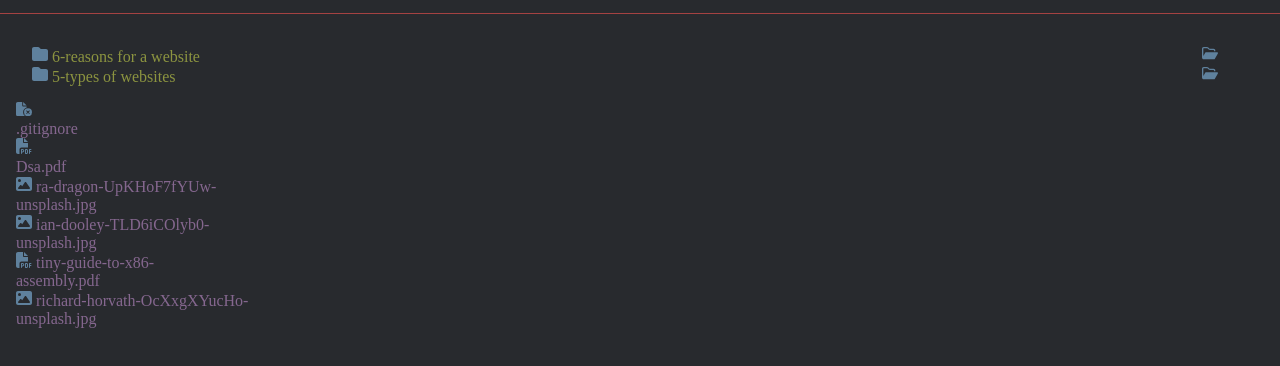
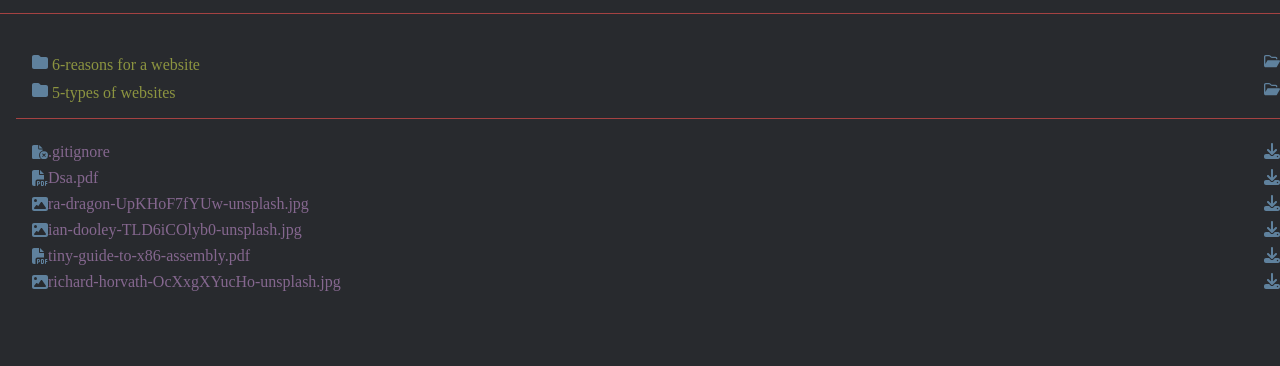
Before and after one commit to Kingston-5/F-share, a plain HTML site: page index.html in a window 1280 px wide. Shown: the part 44-410 px from the top of the page. Drawn offline with Linux system fonts and the light colour scheme.

Commit message:
added: completed base styling

```diff
--- a/assets/css/style.css
+++ b/assets/css/style.css
@@ -32,6 +32,23 @@ li {
   justify-content: space-between;
   align-items: center;
 }
+
+li span {
+  width: 50%;
+  display: flex;
+  flex-direction: row;
+  justify-content: start;
+  align-items: center;
+}
+
+li a {
+  width: 1rem;
+  display: flex;
+  flex-direction: row;
+  justify-content: center;
+  align-items: center;
+}
+
 /* navigation */
 nav{
   margin: 0;
@@ -55,8 +72,8 @@ nav{
   align-items: start;
   }
 
-.main .dirs {
-  width: 95%;
+.main .dirs, .singles {
+  width: 100%;
   margin: 0;
   padding: 1rem;
   display: flex;
@@ -65,7 +82,12 @@ nav{
   align-items: start;
 }
 
-.dirs .dir {
+.dirs {
+  border-bottom: 1px solid var(--color-1)
+}
+
+.dirs .dir, .singles .single  {
+  padding-top: .5rem;
   width: 100%;
   display: flex;
   flex-direction: column;
@@ -73,12 +95,16 @@ nav{
   align-items: start;
 }
 
-.dir .controls {
+.dir .controls, .singles .single {
   width: 100%;
   display: flex;
   flex-direction: row;
   justify-content: space-between;
   align-items: start;
+}
+
+.single span {
+  width: 70%;
 }
 
 .controls p {
@@ -98,12 +124,16 @@ nav{
   transition: 0.4s;
 }
 
+.panel li {
+  padding-top: .5rem;
+}
+
 /* Add a background color to the button if it is clicked on (add the .active class with JS), and when you move the mouse over it (hover) */
-.active, .accordion:hover {
+.active, .accordion:hover, li a:hover {
   background-color: var(--color-2);
 }
 
-.accordion svg:hover {
+.accordion svg:hover, li a svg:hover {
   fill: var(--color-2);
 }
 
--- a/index.html
+++ b/index.html
@@ -103,33 +103,33 @@ slide-2.jpg</span><a href="./public/5-types of websites/slide-2.jpg" download>
 </div>
 </div>
 
-        <ul id="">
-<li id="{childId}">
+        <ul class="singles">
+<li class="single">
 <span><svg xmlns="http://www.w3.org/2000/svg" viewBox="0 0 576 512"><!--! Font Awesome Pro 6.4.0 by @fontawesome - https://fontawesome.com License - https://fontawesome.com/license (Commercial License) Copyright 2023 Fonticons, Inc. --><path d="M0 64C0 28.7 28.7 0 64 0H224V128c0 17.7 14.3 32 32 32H384v38.6C310.1 219.5 256 287.4 256 368c0 59.1 29.1 111.3 73.7 143.3c-3.2 .5-6.4 .7-9.7 .7H64c-35.3 0-64-28.7-64-64V64zm384 64H256V0L384 128zm48 96a144 144 0 1 1 0 288 144 144 0 1 1 0-288zm59.3 107.3c6.2-6.2 6.2-16.4 0-22.6s-16.4-6.2-22.6 0L432 345.4l-36.7-36.7c-6.2-6.2-16.4-6.2-22.6 0s-6.2 16.4 0 22.6L409.4 368l-36.7 36.7c-6.2 6.2-6.2 16.4 0 22.6s16.4 6.2 22.6 0L432 390.6l36.7 36.7c6.2 6.2 16.4 6.2 22.6 0s6.2-16.4 0-22.6L454.6 368l36.7-36.7z"/></svg>
 .gitignore</span><a href="./public/.gitignore" download><svg xmlns="http://www.w3.org/2000/svg" viewBox="0 0 512 512"><!--! Font Awesome Pro 6.4.0 by @fontawesome - https://fontawesome.com License - https://fontawesome.com/license (Commercial License) Copyright 2023 Fonticons, Inc. --><path d="M288 32c0-17.7-14.3-32-32-32s-32 14.3-32 32V274.7l-73.4-73.4c-12.5-12.5-32.8-12.5-45.3 0s-12.5 32.8 0 45.3l128 128c12.5 12.5 32.8 12.5 45.3 0l128-128c12.5-12.5 12.5-32.8 0-45.3s-32.8-12.5-45.3 0L288 274.7V32zM64 352c-35.3 0-64 28.7-64 64v32c0 35.3 28.7 64 64 64H448c35.3 0 64-28.7 64-64V416c0-35.3-28.7-64-64-64H346.5l-45.3 45.3c-25 25-65.5 25-90.5 0L165.5 352H64zm368 56a24 24 0 1 1 0 48 24 24 0 1 1 0-48z"/></svg>
 </a>
 </li>
-<li id="{childId}">
+<li class="single">
 <span><svg xmlns="http://www.w3.org/2000/svg" viewBox="0 0 512 512"><!--! Font Awesome Pro 6.4.0 by @fontawesome - https://fontawesome.com License - https://fontawesome.com/license (Commercial License) Copyright 2023 Fonticons, Inc. --><path d="M0 64C0 28.7 28.7 0 64 0H224V128c0 17.7 14.3 32 32 32H384V304H176c-35.3 0-64 28.7-64 64V512H64c-35.3 0-64-28.7-64-64V64zm384 64H256V0L384 128zM176 352h32c30.9 0 56 25.1 56 56s-25.1 56-56 56H192v32c0 8.8-7.2 16-16 16s-16-7.2-16-16V448 368c0-8.8 7.2-16 16-16zm32 80c13.3 0 24-10.7 24-24s-10.7-24-24-24H192v48h16zm96-80h32c26.5 0 48 21.5 48 48v64c0 26.5-21.5 48-48 48H304c-8.8 0-16-7.2-16-16V368c0-8.8 7.2-16 16-16zm32 128c8.8 0 16-7.2 16-16V400c0-8.8-7.2-16-16-16H320v96h16zm80-112c0-8.8 7.2-16 16-16h48c8.8 0 16 7.2 16 16s-7.2 16-16 16H448v32h32c8.8 0 16 7.2 16 16s-7.2 16-16 16H448v48c0 8.8-7.2 16-16 16s-16-7.2-16-16V432 368z"/></svg>
 Dsa.pdf</span><a href="./public/Dsa.pdf" download><svg xmlns="http://www.w3.org/2000/svg" viewBox="0 0 512 512"><!--! Font Awesome Pro 6.4.0 by @fontawesome - https://fontawesome.com License - https://fontawesome.com/license (Commercial License) Copyright 2023 Fonticons, Inc. --><path d="M288 32c0-17.7-14.3-32-32-32s-32 14.3-32 32V274.7l-73.4-73.4c-12.5-12.5-32.8-12.5-45.3 0s-12.5 32.8 0 45.3l128 128c12.5 12.5 32.8 12.5 45.3 0l128-128c12.5-12.5 12.5-32.8 0-45.3s-32.8-12.5-45.3 0L288 274.7V32zM64 352c-35.3 0-64 28.7-64 64v32c0 35.3 28.7 64 64 64H448c35.3 0 64-28.7 64-64V416c0-35.3-28.7-64-64-64H346.5l-45.3 45.3c-25 25-65.5 25-90.5 0L165.5 352H64zm368 56a24 24 0 1 1 0 48 24 24 0 1 1 0-48z"/></svg>
 </a>
 </li>
-<li id="{childId}">
+<li class="single">
 <span><svg xmlns="http://www.w3.org/2000/svg" viewBox="0 0 512 512"><!--! Font Awesome Pro 6.4.0 by @fontawesome - https://fontawesome.com License - https://fontawesome.com/license (Commercial License) Copyright 2023 Fonticons, Inc. --><path d="M0 96C0 60.7 28.7 32 64 32H448c35.3 0 64 28.7 64 64V416c0 35.3-28.7 64-64 64H64c-35.3 0-64-28.7-64-64V96zM323.8 202.5c-4.5-6.6-11.9-10.5-19.8-10.5s-15.4 3.9-19.8 10.5l-87 127.6L170.7 297c-4.6-5.7-11.5-9-18.7-9s-14.2 3.3-18.7 9l-64 80c-5.8 7.2-6.9 17.1-2.9 25.4s12.4 13.6 21.6 13.6h96 32H424c8.9 0 17.1-4.9 21.2-12.8s3.6-17.4-1.4-24.7l-120-176zM112 192a48 48 0 1 0 0-96 48 48 0 1 0 0 96z"/></svg>
 ra-dragon-UpKHoF7fYUw-unsplash.jpg</span><a href="./public/ra-dragon-UpKHoF7fYUw-unsplash.jpg" download><svg xmlns="http://www.w3.org/2000/svg" viewBox="0 0 512 512"><!--! Font Awesome Pro 6.4.0 by @fontawesome - https://fontawesome.com License - https://fontawesome.com/license (Commercial License) Copyright 2023 Fonticons, Inc. --><path d="M288 32c0-17.7-14.3-32-32-32s-32 14.3-32 32V274.7l-73.4-73.4c-12.5-12.5-32.8-12.5-45.3 0s-12.5 32.8 0 45.3l128 128c12.5 12.5 32.8 12.5 45.3 0l128-128c12.5-12.5 12.5-32.8 0-45.3s-32.8-12.5-45.3 0L288 274.7V32zM64 352c-35.3 0-64 28.7-64 64v32c0 35.3 28.7 64 64 64H448c35.3 0 64-28.7 64-64V416c0-35.3-28.7-64-64-64H346.5l-45.3 45.3c-25 25-65.5 25-90.5 0L165.5 352H64zm368 56a24 24 0 1 1 0 48 24 24 0 1 1 0-48z"/></svg>
 </a>
 </li>
-<li id="{childId}">
+<li class="single">
 <span><svg xmlns="http://www.w3.org/2000/svg" viewBox="0 0 512 512"><!--! Font Awesome Pro 6.4.0 by @fontawesome - https://fontawesome.com License - https://fontawesome.com/license (Commercial License) Copyright 2023 Fonticons, Inc. --><path d="M0 96C0 60.7 28.7 32 64 32H448c35.3 0 64 28.7 64 64V416c0 35.3-28.7 64-64 64H64c-35.3 0-64-28.7-64-64V96zM323.8 202.5c-4.5-6.6-11.9-10.5-19.8-10.5s-15.4 3.9-19.8 10.5l-87 127.6L170.7 297c-4.6-5.7-11.5-9-18.7-9s-14.2 3.3-18.7 9l-64 80c-5.8 7.2-6.9 17.1-2.9 25.4s12.4 13.6 21.6 13.6h96 32H424c8.9 0 17.1-4.9 21.2-12.8s3.6-17.4-1.4-24.7l-120-176zM112 192a48 48 0 1 0 0-96 48 48 0 1 0 0 96z"/></svg>
 ian-dooley-TLD6iCOlyb0-unsplash.jpg</span><a href="./public/ian-dooley-TLD6iCOlyb0-unsplash.jpg" download><svg xmlns="http://www.w3.org/2000/svg" viewBox="0 0 512 512"><!--! Font Awesome Pro 6.4.0 by @fontawesome - https://fontawesome.com License - https://fontawesome.com/license (Commercial License) Copyright 2023 Fonticons, Inc. --><path d="M288 32c0-17.7-14.3-32-32-32s-32 14.3-32 32V274.7l-73.4-73.4c-12.5-12.5-32.8-12.5-45.3 0s-12.5 32.8 0 45.3l128 128c12.5 12.5 32.8 12.5 45.3 0l128-128c12.5-12.5 12.5-32.8 0-45.3s-32.8-12.5-45.3 0L288 274.7V32zM64 352c-35.3 0-64 28.7-64 64v32c0 35.3 28.7 64 64 64H448c35.3 0 64-28.7 64-64V416c0-35.3-28.7-64-64-64H346.5l-45.3 45.3c-25 25-65.5 25-90.5 0L165.5 352H64zm368 56a24 24 0 1 1 0 48 24 24 0 1 1 0-48z"/></svg>
 </a>
 </li>
-<li id="{childId}">
+<li class="single">
 <span><svg xmlns="http://www.w3.org/2000/svg" viewBox="0 0 512 512"><!--! Font Awesome Pro 6.4.0 by @fontawesome - https://fontawesome.com License - https://fontawesome.com/license (Commercial License) Copyright 2023 Fonticons, Inc. --><path d="M0 64C0 28.7 28.7 0 64 0H224V128c0 17.7 14.3 32 32 32H384V304H176c-35.3 0-64 28.7-64 64V512H64c-35.3 0-64-28.7-64-64V64zm384 64H256V0L384 128zM176 352h32c30.9 0 56 25.1 56 56s-25.1 56-56 56H192v32c0 8.8-7.2 16-16 16s-16-7.2-16-16V448 368c0-8.8 7.2-16 16-16zm32 80c13.3 0 24-10.7 24-24s-10.7-24-24-24H192v48h16zm96-80h32c26.5 0 48 21.5 48 48v64c0 26.5-21.5 48-48 48H304c-8.8 0-16-7.2-16-16V368c0-8.8 7.2-16 16-16zm32 128c8.8 0 16-7.2 16-16V400c0-8.8-7.2-16-16-16H320v96h16zm80-112c0-8.8 7.2-16 16-16h48c8.8 0 16 7.2 16 16s-7.2 16-16 16H448v32h32c8.8 0 16 7.2 16 16s-7.2 16-16 16H448v48c0 8.8-7.2 16-16 16s-16-7.2-16-16V432 368z"/></svg>
 tiny-guide-to-x86-assembly.pdf</span><a href="./public/tiny-guide-to-x86-assembly.pdf" download><svg xmlns="http://www.w3.org/2000/svg" viewBox="0 0 512 512"><!--! Font Awesome Pro 6.4.0 by @fontawesome - https://fontawesome.com License - https://fontawesome.com/license (Commercial License) Copyright 2023 Fonticons, Inc. --><path d="M288 32c0-17.7-14.3-32-32-32s-32 14.3-32 32V274.7l-73.4-73.4c-12.5-12.5-32.8-12.5-45.3 0s-12.5 32.8 0 45.3l128 128c12.5 12.5 32.8 12.5 45.3 0l128-128c12.5-12.5 12.5-32.8 0-45.3s-32.8-12.5-45.3 0L288 274.7V32zM64 352c-35.3 0-64 28.7-64 64v32c0 35.3 28.7 64 64 64H448c35.3 0 64-28.7 64-64V416c0-35.3-28.7-64-64-64H346.5l-45.3 45.3c-25 25-65.5 25-90.5 0L165.5 352H64zm368 56a24 24 0 1 1 0 48 24 24 0 1 1 0-48z"/></svg>
 </a>
 </li>
-<li id="{childId}">
+<li class="single">
 <span><svg xmlns="http://www.w3.org/2000/svg" viewBox="0 0 512 512"><!--! Font Awesome Pro 6.4.0 by @fontawesome - https://fontawesome.com License - https://fontawesome.com/license (Commercial License) Copyright 2023 Fonticons, Inc. --><path d="M0 96C0 60.7 28.7 32 64 32H448c35.3 0 64 28.7 64 64V416c0 35.3-28.7 64-64 64H64c-35.3 0-64-28.7-64-64V96zM323.8 202.5c-4.5-6.6-11.9-10.5-19.8-10.5s-15.4 3.9-19.8 10.5l-87 127.6L170.7 297c-4.6-5.7-11.5-9-18.7-9s-14.2 3.3-18.7 9l-64 80c-5.8 7.2-6.9 17.1-2.9 25.4s12.4 13.6 21.6 13.6h96 32H424c8.9 0 17.1-4.9 21.2-12.8s3.6-17.4-1.4-24.7l-120-176zM112 192a48 48 0 1 0 0-96 48 48 0 1 0 0 96z"/></svg>
 richard-horvath-OcXxgXYucHo-unsplash.jpg</span><a href="./public/richard-horvath-OcXxgXYucHo-unsplash.jpg" download><svg xmlns="http://www.w3.org/2000/svg" viewBox="0 0 512 512"><!--! Font Awesome Pro 6.4.0 by @fontawesome - https://fontawesome.com License - https://fontawesome.com/license (Commercial License) Copyright 2023 Fonticons, Inc. --><path d="M288 32c0-17.7-14.3-32-32-32s-32 14.3-32 32V274.7l-73.4-73.4c-12.5-12.5-32.8-12.5-45.3 0s-12.5 32.8 0 45.3l128 128c12.5 12.5 32.8 12.5 45.3 0l128-128c12.5-12.5 12.5-32.8 0-45.3s-32.8-12.5-45.3 0L288 274.7V32zM64 352c-35.3 0-64 28.7-64 64v32c0 35.3 28.7 64 64 64H448c35.3 0 64-28.7 64-64V416c0-35.3-28.7-64-64-64H346.5l-45.3 45.3c-25 25-65.5 25-90.5 0L165.5 352H64zm368 56a24 24 0 1 1 0 48 24 24 0 1 1 0-48z"/></svg>
 </a>
```
Also changed, not shown: 4 other files.
